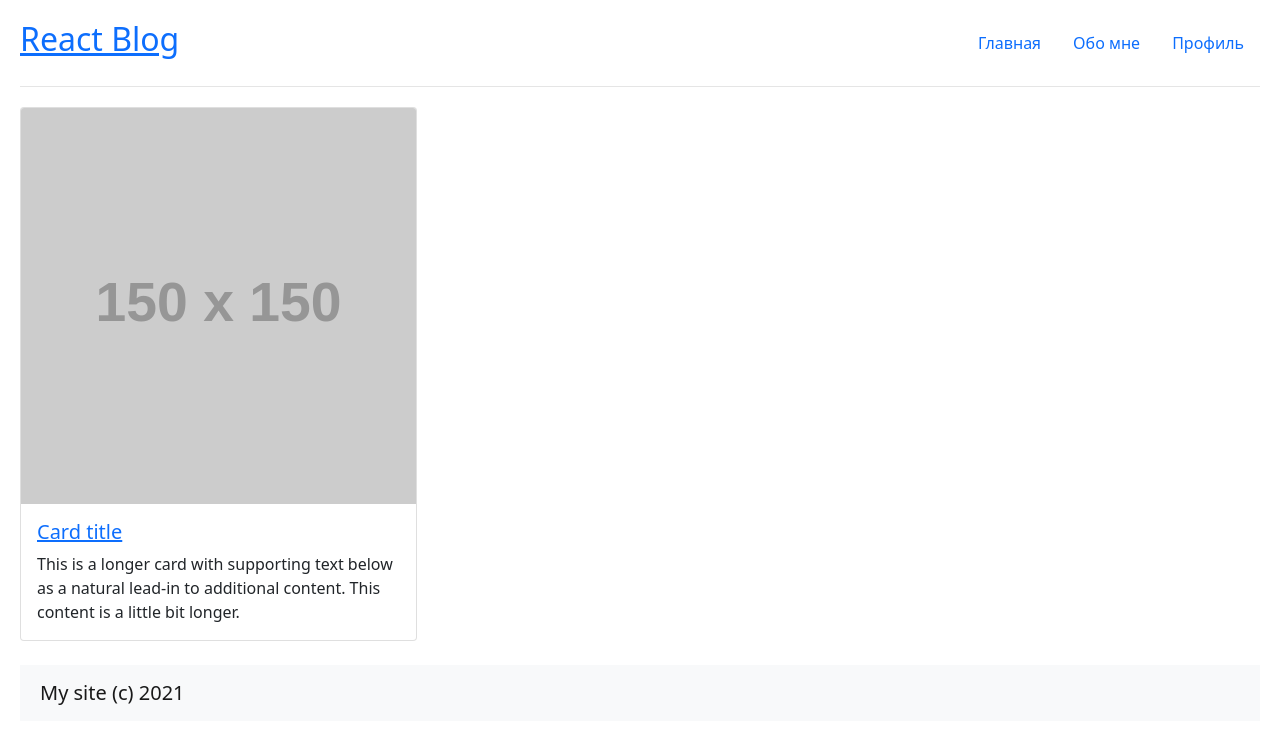
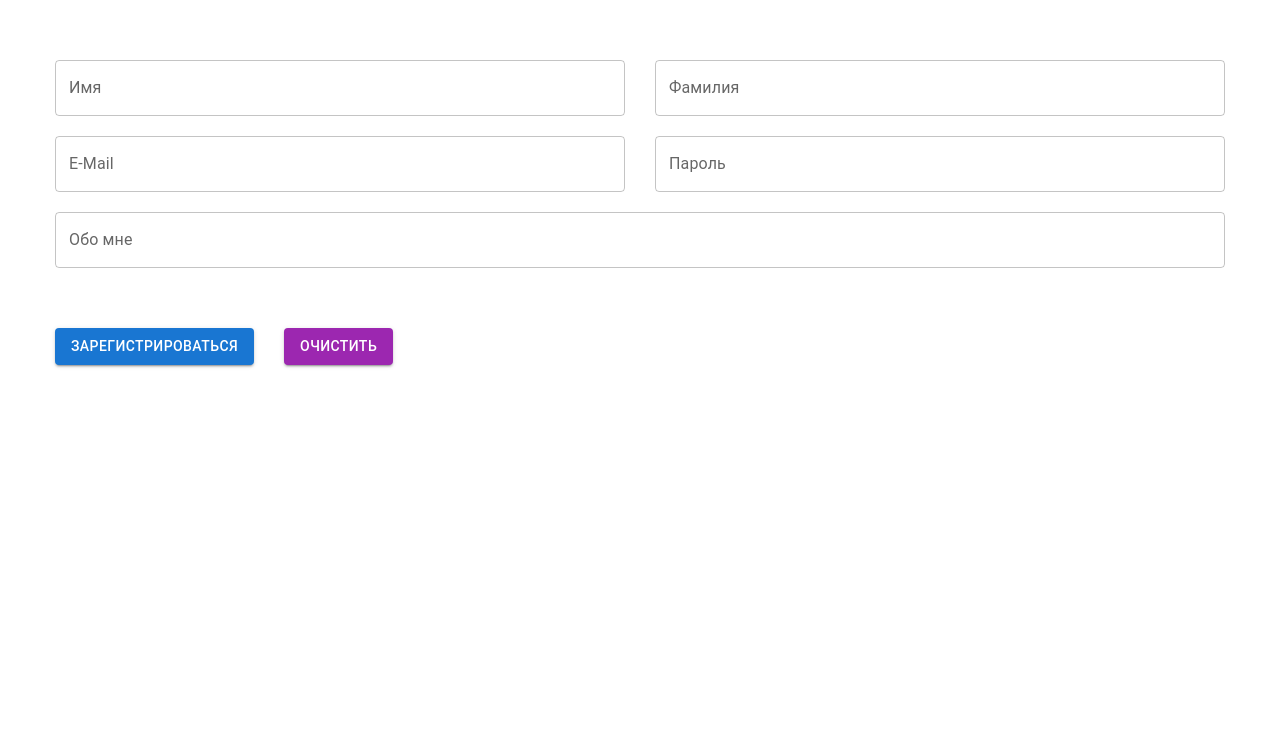
Before and after one commit to DinarW/archakov-tutorials, a React (Create React App) app: page / in a window 1280 px wide. Shown: the top 744 px of the page. Built offline with nearby package versions, Linux system fonts and the light colour scheme.

Commit message:
clear form

```diff
--- a/package.json
+++ b/package.json
@@ -15,6 +15,7 @@
     "react": "^17.0.2",
     "react-bootstrap": "^2.0.4",
     "react-dom": "^17.0.2",
+    "react-hook-form": "^7.22.2",
     "react-scripts": "4.0.3",
     "web-vitals": "^1.1.2"
   },
--- a/src/index.js
+++ b/src/index.js
@@ -4,7 +4,8 @@ import './index.css';
 // import App from './tutorial-2/App';
 // import App from './tutorial-4/App';
 // import App from './tutorial-5/App';
-import App from './tutorial-6/App';
+// import App from './tutorial-6/App';
+import App from './tutorial-7/App';
 
 ReactDOM.render(
   <React.StrictMode>
--- /dev/null
+++ b/src/tutorial-7/App.js
@@ -0,0 +1,99 @@
+import React from 'react';
+import { useForm } from 'react-hook-form';
+import TextField from '@mui/material/TextField';
+import Button from '@mui/material/Button';
+
+import './styles.css';
+
+export default function App() {
+  const { handleSubmit, register, formState } = useForm();
+  const onSubmit = (values, e) => {
+    e.target.reset();
+    console.log(values);
+  }
+
+  return (
+    <div className="App">
+      <form onSubmit={handleSubmit(onSubmit)}>
+        <div className="row">
+          <TextField
+            name="firstName"
+            label="Имя"
+            {...register('firstName', {
+              required: 'Это обязательное поле!',
+            })}
+            helperText={
+              formState.errors.firstName && formState.errors.firstName.message
+            }
+            error={!!formState.errors.firstName}
+            fullWidth
+          />
+          <TextField
+            name="lastName"
+            label="Фамилия"
+            {...register('lastName', {
+              required: 'Это обязательное поле!',
+            })}
+            helperText={
+              formState.errors.lastName && formState.errors.lastName.message
+            }
+            error={!!formState.errors.lastName}
+            fullWidth
+          />
+        </div>
+        <div className="row">
+          <TextField
+            {...register('email', {
+              required: 'Это обязательное поле!',
+              pattern: {
+                value: /^[A-Z0-9._%+-]+@[A-Z0-9._%+-]+\.[A-Z]{2,}$/i,
+                message: 'Это неверная почта!',
+              },
+            })}
+            helperText={
+              formState.errors.email && formState.errors.email.message
+            }
+            error={!!formState.errors.email}
+            name="email"
+            label="E-Mail"
+            defaultValue=""
+            fullWidth
+          />
+          <TextField
+            {...register('password', {
+              required: 'Это обязательное поле!',
+            })}
+            helperText={
+              formState.errors.password && formState.errors.password.message
+            }
+            error={!!formState.errors.password}
+            name="password"
+            type="password"
+            label="Пароль"
+            fullWidth
+          />
+        </div>
+        <div className="row">
+          <TextField name="about" label="Обо мне" fullWidth />
+        </div>
+        <br />
+        <div className="row">
+          <Button
+            type="submit"
+            variant="contained"
+            color="primary"
+          >
+            Зарегистрироваться
+          </Button>
+          <Button
+            type="reset"
+            variant="contained"
+            color="secondary"
+          >
+            Очистить
+          </Button>
+        </div>
+      </form>
+    </div>
+  );
+}
--- /dev/null
+++ b/src/tutorial-7/styles.css
@@ -0,0 +1,19 @@
+body {
+  margin: 0;
+  font-family: -apple-system, BlinkMacSystemFont, 'Segoe UI', 'Roboto', 'Oxygen',
+    'Ubuntu', 'Cantarell', 'Fira Sans', 'Droid Sans', 'Helvetica Neue',
+    sans-serif;
+  -webkit-font-smoothing: antialiased;
+  -moz-osx-font-smoothing: grayscale;
+  padding: 40px;
+}
+
+.row {
+  margin: 20px 0;
+  display: flex;
+}
+
+.MuiTextField-root,
+.MuiButton-root {
+  margin: 0 15px !important;
+}
```
Also changed, not shown: 1 other file (tests, documents, lock files or other folders).
